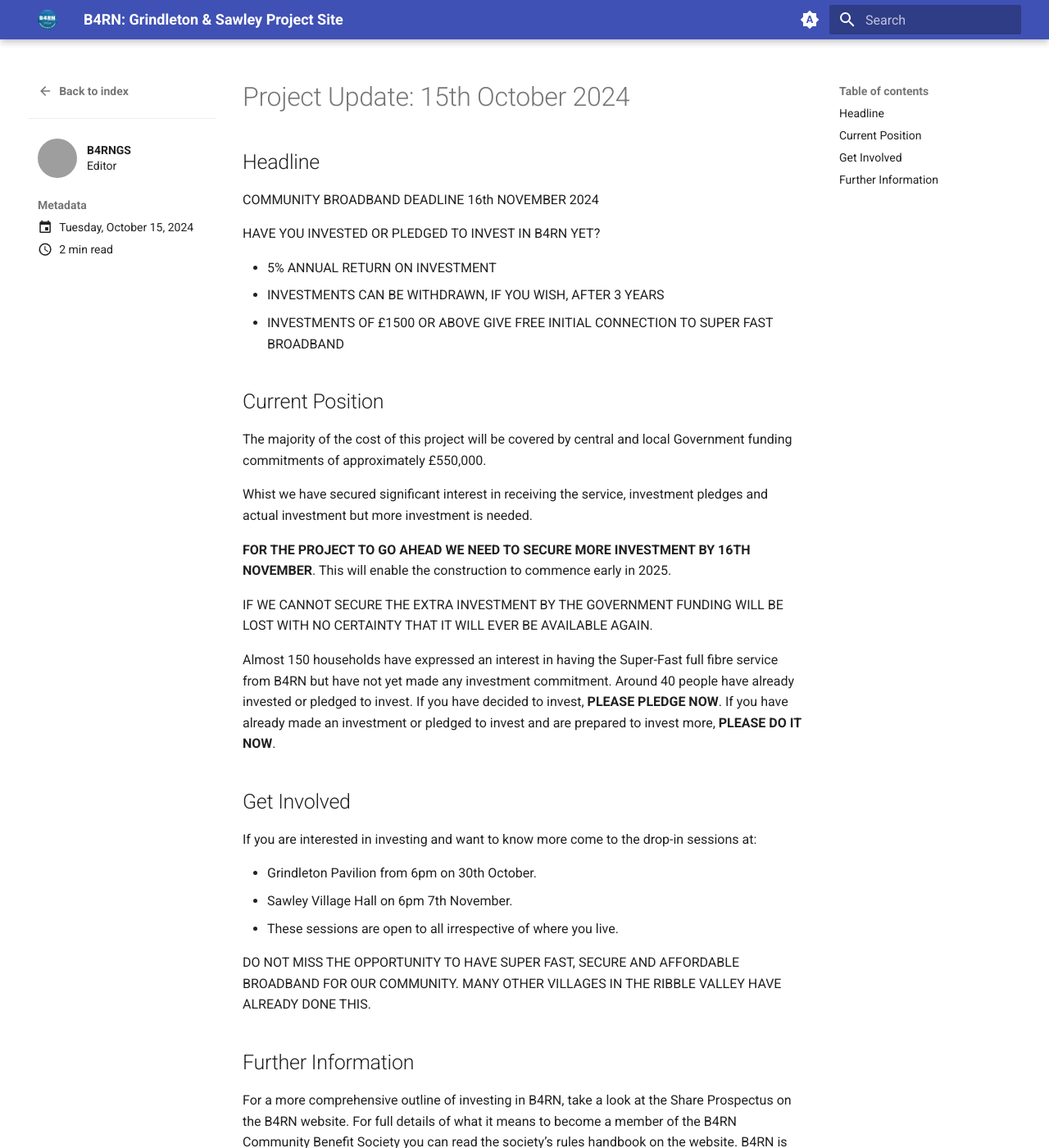
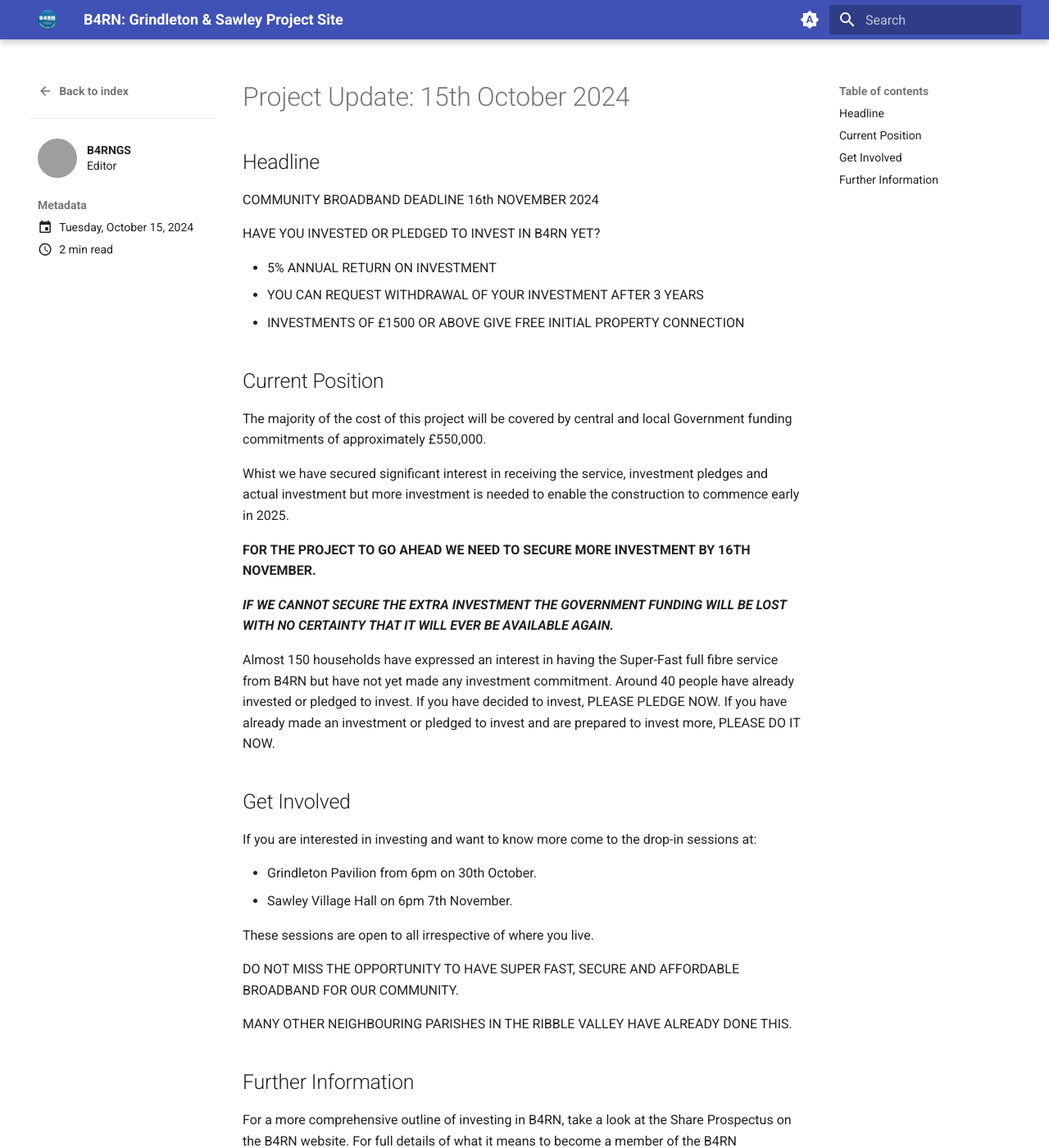
Before and after one commit to DJBenson/b4rngsdocs, an MkDocs documentation site: the page built from docs/news/posts/2.md, in a window 1280 px wide and 1400 px high. Shown: the whole window at 82% size. Built offline with MkDocs 1.6.1 and Material for MkDocs 9.7.7, drawn with Linux system fonts in a browser that asks for light colours; some of the changed text lies outside the part shown; grey boxes are pictures that could not be loaded.

Commit message:
Update 2.md

```diff
--- a/docs/news/posts/2.md
+++ b/docs/news/posts/2.md
@@ -12,22 +12,20 @@
 HAVE YOU INVESTED OR PLEDGED TO INVEST IN B4RN YET?
 
 * 5% ANNUAL RETURN ON INVESTMENT
-* INVESTMENTS CAN BE WITHDRAWN, IF YOU WISH, AFTER 3 YEARS
-* INVESTMENTS OF £1500 OR ABOVE GIVE FREE INITIAL CONNECTION TO SUPER FAST BROADBAND
-
-<!-- more -->
+* YOU CAN REQUEST WITHDRAWAL OF YOUR INVESTMENT AFTER 3 YEARS
+* INVESTMENTS OF £1500 OR ABOVE GIVE FREE INITIAL PROPERTY CONNECTION
 
 ## Current Position
 
 The majority of the cost of this project will be covered by central and local Government funding commitments of approximately £550,000.
 
-Whist we have secured significant interest in receiving the service, investment pledges and actual investment but more investment is needed.
+Whist we have secured significant interest in receiving the service, investment pledges and actual investment but more investment is needed to enable the construction to commence early in 2025.
 
-**FOR THE PROJECT TO GO AHEAD WE NEED TO SECURE MORE INVESTMENT BY 16TH NOVEMBER**. This will enable the construction to commence early in 2025.
+**FOR THE PROJECT TO GO AHEAD WE NEED TO SECURE MORE INVESTMENT BY 16TH NOVEMBER.**
 
-IF WE CANNOT SECURE THE EXTRA INVESTMENT BY THE GOVERNMENT FUNDING WILL BE LOST WITH NO CERTAINTY THAT IT WILL EVER BE AVAILABLE AGAIN.
+***IF WE CANNOT SECURE THE EXTRA INVESTMENT THE GOVERNMENT FUNDING WILL BE LOST WITH NO CERTAINTY THAT IT WILL EVER BE AVAILABLE AGAIN.***
 
-Almost 150 households have expressed an interest in having the Super-Fast full fibre service from B4RN but have not yet made any investment commitment. Around 40 people have already invested or pledged to invest. If you have decided to invest, **PLEASE PLEDGE NOW**. If you have already made an investment or pledged to invest and are prepared to invest more, **PLEASE DO IT NOW**.
+Almost 150 households have expressed an interest in having the Super-Fast full fibre service from B4RN but have not yet made any investment commitment. Around 40 people have already invested or pledged to invest. If you have decided to invest, PLEASE PLEDGE NOW. If you have already made an investment or pledged to invest and are prepared to invest more, PLEASE DO IT NOW.
 
 ## Get Involved
 
@@ -35,12 +33,16 @@
 
 * Grindleton Pavilion from 6pm on 30th October.
 * Sawley Village Hall on 6pm 7th November.
-* These sessions are open to all irrespective of where you live.
 
-DO NOT MISS THE OPPORTUNITY TO HAVE SUPER FAST, SECURE AND AFFORDABLE BROADBAND FOR OUR COMMUNITY. MANY OTHER VILLAGES IN THE RIBBLE VALLEY HAVE ALREADY DONE THIS.
+These sessions are open to all irrespective of where you live.
+
+DO NOT MISS THE OPPORTUNITY TO HAVE SUPER FAST, SECURE AND AFFORDABLE BROADBAND FOR OUR COMMUNITY.
+
+MANY OTHER NEIGHBOURING PARISHES IN THE RIBBLE VALLEY HAVE ALREADY DONE THIS.
 
 ## Further Information
 
-For a more comprehensive outline of investing in B4RN, take a look at the Share Prospectus on the B4RN website.
-For full details of what it means to become a member of the B4RN Community Benefit Society you can read the society’s rules handbook on the website.
-B4RN is registered under the FCA Mutuals Public Register, Company Registration Number 31352R (Our publicly filed Accounts and Annual Returns can be found on the website).
+For a more comprehensive outline of investing in B4RN, take a look at the Share Prospectus on the B4RN website. For full details of what it means to become a member of the B4RN Community Benefit Society you can read the society’s rules handbook on the website. B4RN is registered under the FCA Mutuals Public Register, Company Registration Number 31352R (B4RN’s publicly filed Accounts and Annual Returns can be found on the website.)
+
+
+Google ‘Get B4RN’ or go to [B4RN.org.uk](https://www.b4rn.org.uk/).
```
